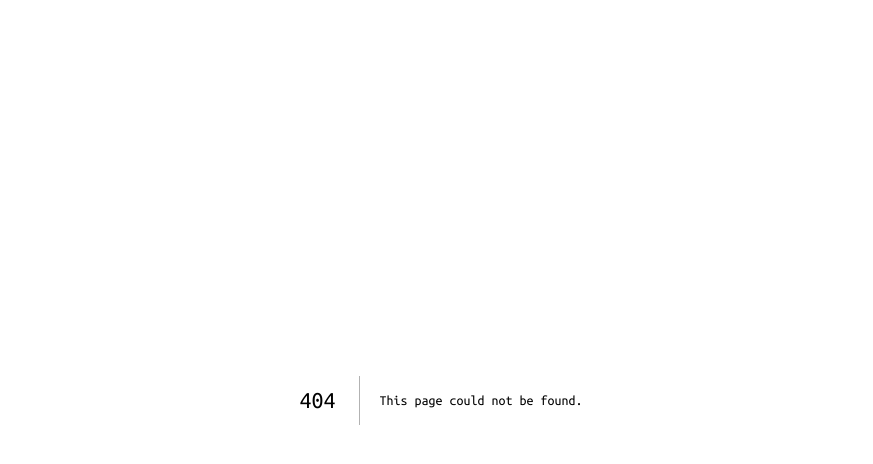
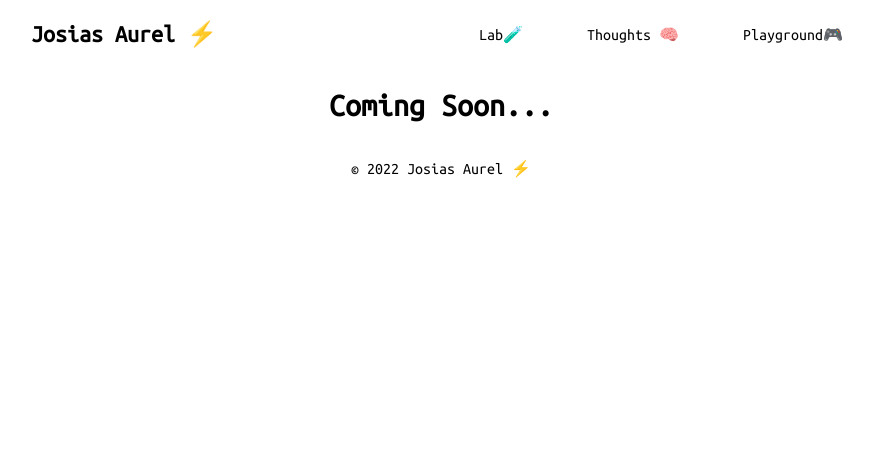
Before and after one commit to JosiasAurel/webspace, a Next.js app: page /playground in a window 1280 px wide. Before the commit this address had no page. Shown: the top 464 px of the page, without its empty margins (199-1072 px from the left). Built offline with nearby package versions, Linux system fonts and the light colour scheme.

Commit message:
mock playground page

```diff
--- a/components/Header.tsx
+++ b/components/Header.tsx
@@ -16,7 +16,7 @@ const Header: React.FC = (): JSX.Element => {
                 <Link href="/thoughts">
                     <a>Thoughts 🧠</a>
                 </Link>
-                <Link href="/essays">
+                <Link href="/playground">
                     <a>Playground🎮</a>
                 </Link>
             </nav>
--- /dev/null
+++ b/pages/playground.tsx
@@ -0,0 +1,24 @@
+
+import React from "react";
+
+import Header from "../components/Header";
+import Footer from "../components/Footer";
+
+const Playground: React.FC = (): JSX.Element => {
+    return (
+        <div style={{
+            display: "flex",
+            flexDirection: "column",
+            justifyContent: "space-evenly",
+            alignItems: "center"
+        }}>
+            <Header />
+            <div>
+                <h1>Coming Soon...</h1>
+            </div>
+            <Footer />
+        </div>
+    )
+}
+
+export default Playground;
```
